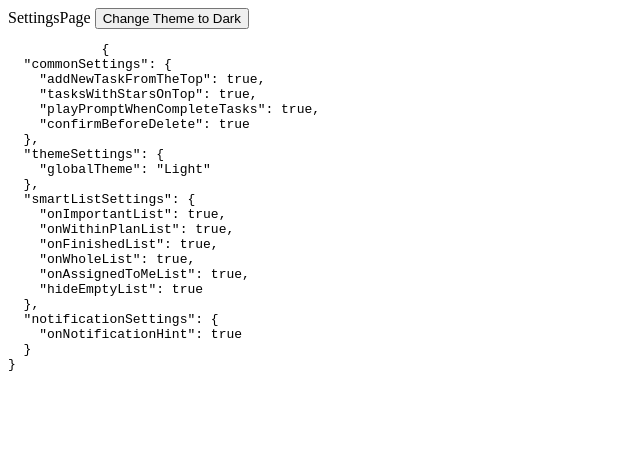
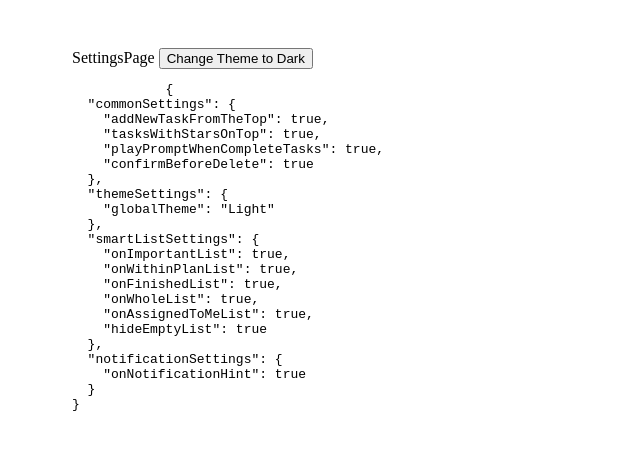
Before and after one commit to qingzhixing/qingzhixing-todo, a Vue app: page /#/settings in a window 1280 px wide. Shown: the top 450 px of the page, without its empty margins (0-640 px from the left). Built offline with nearby package versions, Linux system fonts and the light colour scheme.

Commit message:
HomePage SettingsPage窗口大小确定，居中显示 HomeLeftPage HomeRightPage窗口自适应，可折叠左侧窗口

```diff
--- a/src/App.vue
+++ b/src/App.vue
@@ -15,4 +15,14 @@ export default defineComponent({
 </script>
 
 <style>
+html, body {
+    overflow: hidden;
+}
+#app{
+    width: 100vw;
+    height: 100vh;
+    display:flex;
+    align-items: center;
+    justify-content: center;
+}
 </style>
--- a/src/components/AppPages/HomePage.vue
+++ b/src/components/AppPages/HomePage.vue
@@ -1,8 +1,12 @@
 <template>
-    <div>
-        HomePage
-        <home-left-page/>
-        <home-right-page/>
+    <div id="home-page">
+        <div id="left">
+            <home-left-page/>
+        </div>
+        <div id="space"/>
+        <div id="right">
+            <home-right-page/>
+        </div>
     </div>
 </template>
 
@@ -20,6 +24,45 @@ export default defineComponent({
 })
 </script>
 
-<style scoped>
+<style lang="less" scoped>
 
+//折叠左侧时窗口最大大小
+@foldLeftWindowWidth:700px;
+
+.debug{
+    background-color: aqua;
+    border: 2px double black;
+}
+#home-page {
+    .debug();
+    display: flex;
+    flex-direction:row;
+    width: 90vw;
+    height:90vh;
+
+    #left{
+        .debug();
+        flex:1fr;
+        @media screen and (min-width: @foldLeftWindowWidth){
+            width:100%;
+            max-width:@foldLeftWindowWidth;
+        }
+        @media screen and (max-width: @foldLeftWindowWidth){
+            width:0;
+        }
+    }
+    #space{
+        @media screen and (min-width: @foldLeftWindowWidth){
+            width: 30px;
+        }
+        @media screen and (max-width: @foldLeftWindowWidth){
+            width:0;
+        }
+    }
+    #right{
+        .debug();
+        flex:2fr;
+        width:100%;
+    }
+}
 </style>
--- a/src/components/AppPages/HomePages/HomeLeftPage.vue
+++ b/src/components/AppPages/HomePages/HomeLeftPage.vue
@@ -1,5 +1,5 @@
 <template>
-    <div>
+    <div >
         HomeLeftPage
     </div>
 </template>
--- a/src/components/AppPages/SettingsPage.vue
+++ b/src/components/AppPages/SettingsPage.vue
@@ -1,5 +1,5 @@
 <template>
-    <div>
+    <div id="settings-page">
         SettingsPage
         <button @click="ChangeGlobalTheme('Dark')">Change Theme to Dark</button>
         <pre>
@@ -29,5 +29,8 @@ export default defineComponent({
 </script>
 
 <style scoped>
-
+#settings-page{
+    width: 90vw;
+    height:90vh;
+}
 </style>
```
